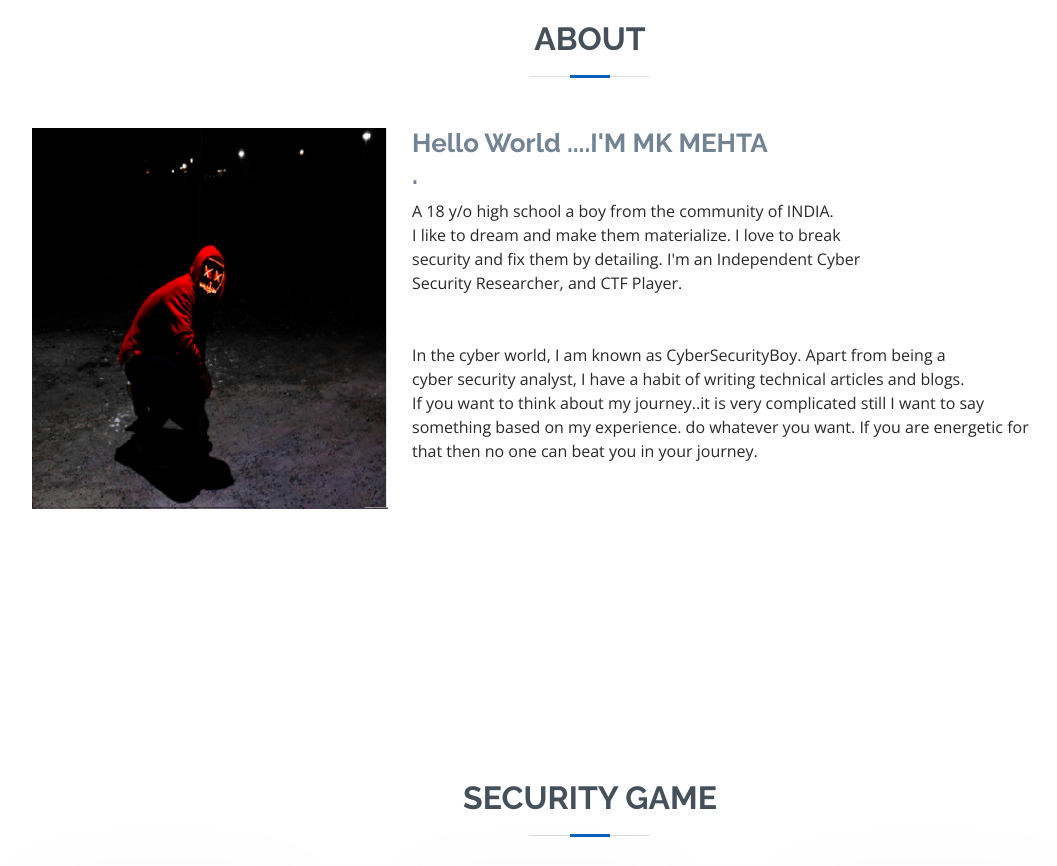
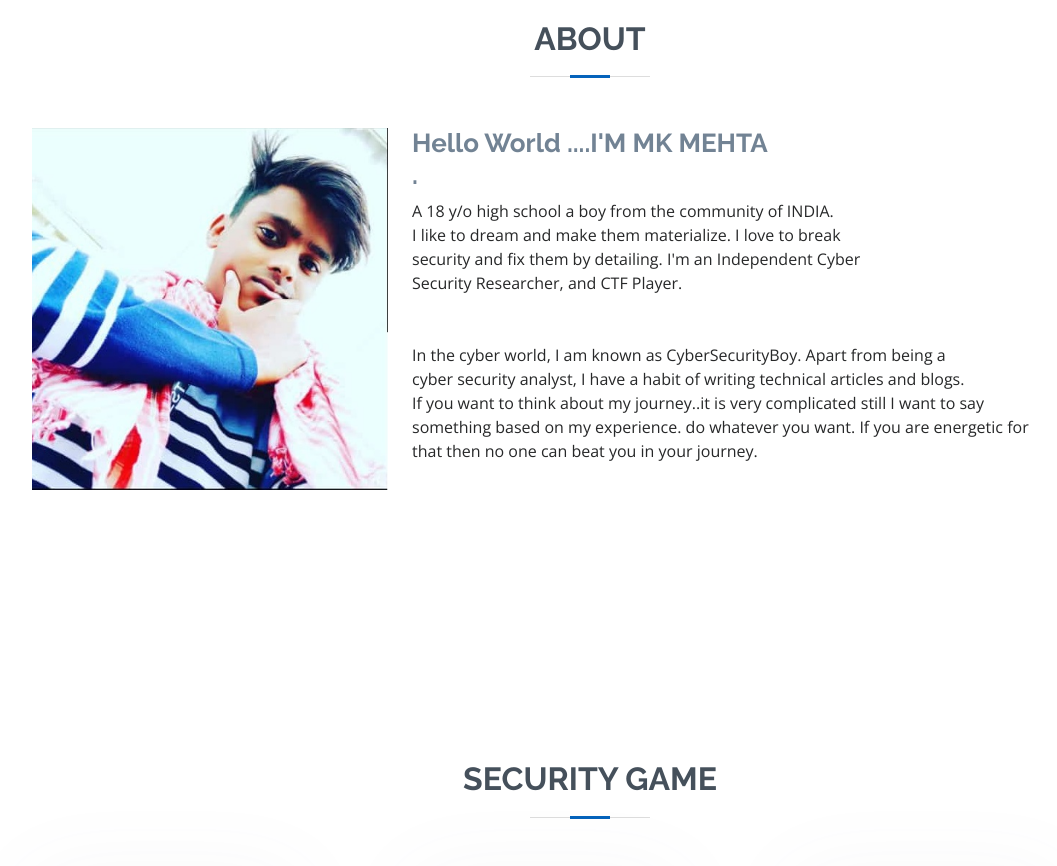
Before and after one commit to idarkboy/idarkboy.github.io, a plain HTML site: page index.html in a window 1280 px wide. Shown: the part 840-1706 px from the top of the page, without its empty margins (100-1157 px from the left). Drawn offline with nearby package versions, Linux system fonts and the light colour scheme.

Commit message:
Update index.html

```diff
--- a/index.html
+++ b/index.html
@@ -78,7 +78,7 @@
 
         <div class="row">
           <div class="col-lg-4">
-            <img src="assets/img/myaboutdp.png" class="img-fluid" alt="aboutphoto">
+            <img src="assets/img/myaboutdp.jpg" class="img-fluid" alt="aboutphoto">
           </div>
           <div class="col-lg-8 pt-4 pt-lg-0 content">
             <h3><p>Hello World ....I'M MK MEHTA</p>.</h3>
```
